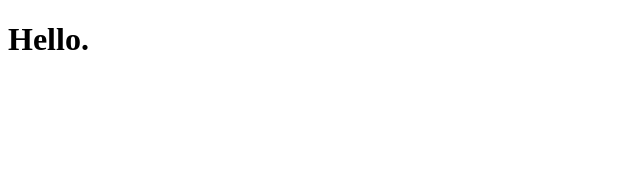
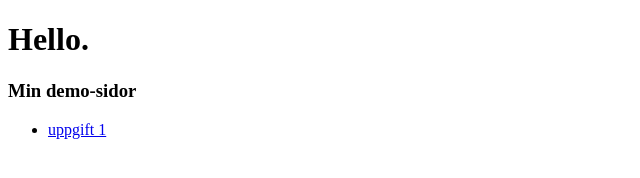
Before and after one commit to paulwallin/paulwallin.github.io, a plain HTML site: page index.html in a window 1280 px wide. Shown: the whole page, without its empty margins (0-640 px from the left). Drawn offline with Linux system fonts and the light colour scheme.

Commit message:
Update index.html

```diff
--- a/index.html
+++ b/index.html
@@ -7,5 +7,9 @@
 </head>
 <body>
     <h1>Hello.</h1>
+    <h3>Min demo-sidor</h3>
+    <ul>
+        <li><a href="html-upp1/"> uppgift 1</a></li>
+    </ul>
 </body>
 </html>
```
